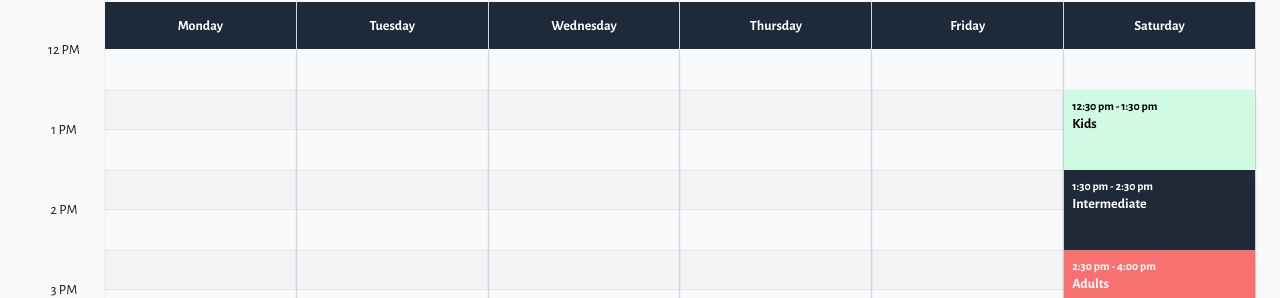
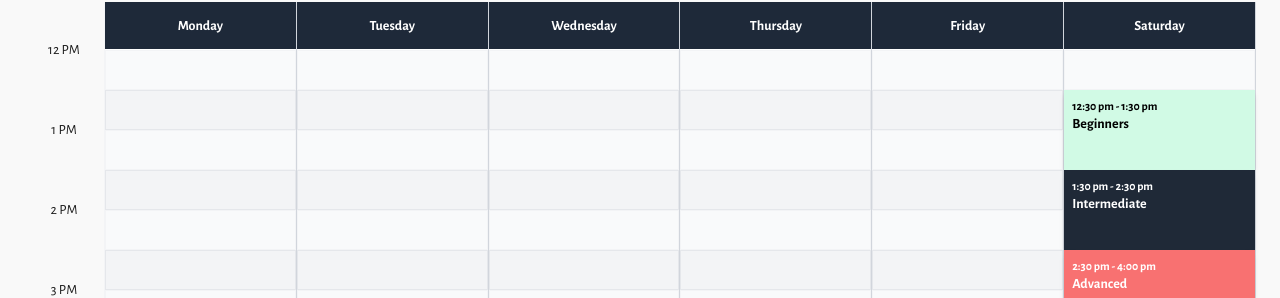
Before and after one commit to A-coderr/skif-website, a Next.js app: page /schedule in a window 1280 px wide. Shown: the part 502-800 px from the top of the page. Built offline with nearby package versions, Linux system fonts and the light colour scheme.

Commit message:
Updated the schedule

```diff
--- a/app/data/schedule.ts
+++ b/app/data/schedule.ts
@@ -4,7 +4,7 @@ export const classes = [
     time: "5:30 pm - 6:30 pm",
     start: 17.5,
     duration: 1,
-    name: "Kids",
+    name: "Beginners",
     color: "bg-[#d1fae5] text-black",
   },
   {
@@ -20,7 +20,7 @@ export const classes = [
     time: "7:30 pm - 9:00 pm",
     start: 19.5,
     duration: 1.5,
-    name: "Adults",
+    name: "Advanced",
     color: "bg-[#f87171] text-white",
   },
   {
@@ -28,7 +28,7 @@ export const classes = [
     time: "5:30 pm - 6:30 pm",
     start: 17.5,
     duration: 1,
-    name: "Kids",
+    name: "Beginners",
     color: "bg-[#d1fae5] text-black",
   },
   {
@@ -44,7 +44,7 @@ export const classes = [
     time: "7:30 pm - 9:00 pm",
     start: 19.5,
     duration: 1.5,
-    name: "Adults",
+    name: "Advanced",
     color: "bg-[#f87171] text-white",
   },
   {
@@ -52,7 +52,7 @@ export const classes = [
     time: "7:30 pm - 9:00 pm",
     start: 19.5,
     duration: 1.5,
-    name: "Tournament",
+    name: "Competition",
     color: "bg-[#8b5cf6] text-white",
   },
   {
@@ -60,7 +60,7 @@ export const classes = [
     time: "12:30 pm - 1:30 pm",
     start: 12.5,
     duration: 1,
-    name: "Kids",
+    name: "Beginners",
     color: "bg-[#d1fae5] text-black",
   },
   {
@@ -76,7 +76,7 @@ export const classes = [
     time: "2:30 pm - 4:00 pm",
     start: 14.5,
     duration: 1.5,
-    name: "Adults",
+    name: "Advanced",
     color: "bg-[#f87171] text-white",
   },
 ];
```
